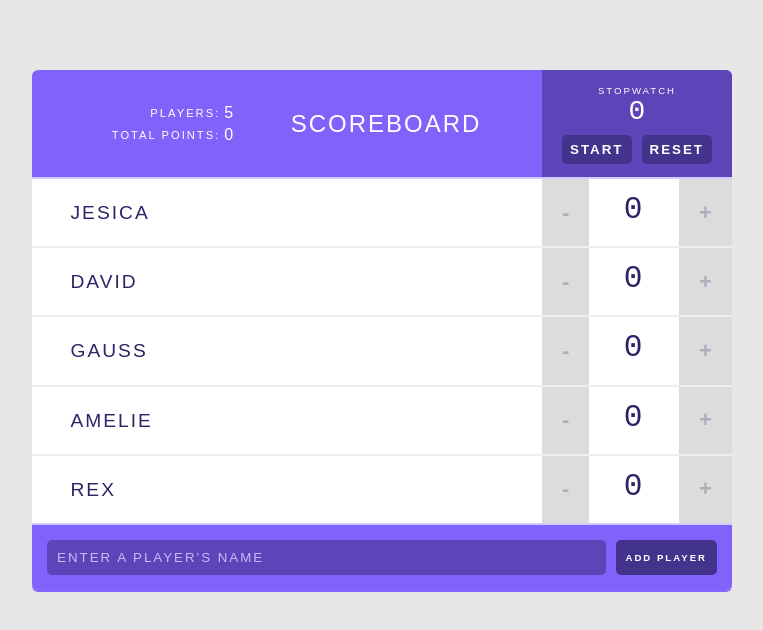
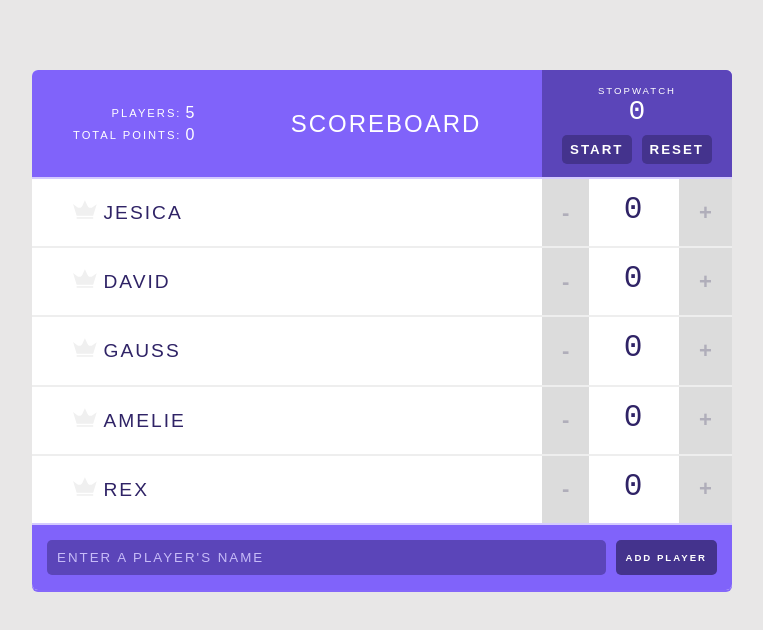
Before and after one commit to Smukat/scoreboard-react, a React (Create React App) app: page / in a window 1280 px wide. Shown: the top 630 px of the page, without its empty margins (258-1021 px from the left). Built offline with nearby package versions, Linux system fonts and the light colour scheme.

Commit message:
icon feature
Implemented a crown that lights up on the player with higher score

```diff
--- a/package.json
+++ b/package.json
@@ -4,6 +4,7 @@
   "private": true,
   "dependencies": {
     "gh-pages": "^2.0.1",
+    "prop-types": "^15.6.2",
     "react": "^16.6.0",
     "react-dom": "^16.6.0",
     "react-scripts": "2.1.0"
--- a/src/App.css
+++ b/src/App.css
@@ -210,6 +210,7 @@
   width: 190px;
 }
 
+
   .counter-action {
     border: none;
     font-size: 1.15em;
--- a/src/App.js
+++ b/src/App.js
@@ -4,8 +4,6 @@
 import AddPlayerForm from './components/AddPlayerForm';
 
 import './App.css';
-
-
 
 
 class App extends Component {
@@ -69,9 +67,7 @@
   render() {
     return (
      <div className="scoreboard">
-       <Header
-       title="Scoreboard"
-       players={this.state.players} />
+       <Header players={this.state.players} />
        {/* Players List */}
        {this.state.players.map((player, index) =>
         <Player
--- a/src/components/AddPlayerForm.js
+++ b/src/components/AddPlayerForm.js
@@ -1,27 +1,33 @@
 import React, { Component } from 'react';
+import PropTypes from 'prop-types';
 
 class AddPlayerForm extends Component {
 
-    state = {
-        value: "",
+  static propTypes = {
+    addPlayer: PropTypes.func
   };
 
-    valueChange = (e) => {
-        this.setState({value: e.target.value});
-    }
+  playerInput = React.createRef();
+
   handleSubmit = (e) => {
     e.preventDefault();
-       this.props.addPlayer(this.state.value);
-       this.setState({value: ""});
-    };
+    this.props.addPlayer(this.playerInput.current.value);
+    e.currentTarget.reset();
+  }
+
   render() {
     return (
       <form onSubmit={this.handleSubmit}>
-                <input type="text"
+        <input
+          type="text"
+          ref={this.playerInput}
           placeholder="Enter a player's name"
-                value={this.state.value}
-                onChange={this.valueChange} />
-                <input type="submit" value="Add Player"/>
+        />
+
+        <input
+          type="submit"
+          value="Add Player"
+        />
       </form>
     );
   }
--- a/src/components/Counter.js
+++ b/src/components/Counter.js
@@ -1,15 +1,20 @@
 import React from 'react';
+import PropTypes from 'prop-types';
 
-const Counter = (props) => {
-    let index = props.index;
-    return (
-        <div className="counter">
-        <button className="counter-action decrement" onClick={() => props.changeScore(index, -1)}> - </button>
-        <span className="counter-score">{props.score}</span>
-        <button className="counter-action increment" onClick={() => props.changeScore(index, +1)}> + </button>
-      </div>
-      );
+const Counter = ({ index, score, changeScore }) => {
+  return (
+    <div className="counter">
+      <button className="counter-action decrement" onClick={() => changeScore(index, -1)}> - </button>
+      <span className="counter-score">{ score }</span>
+      <button className="counter-action increment" onClick={() => changeScore(index, 1)}> + </button>
+    </div>
+  );
 }
 
+Counter.propTypes = {
+  index: PropTypes.number,
+  score: PropTypes.number,
+  changeScore: PropTypes.func
+};
 
-  export default Counter
+export default Counter;
--- a/src/components/Header.js
+++ b/src/components/Header.js
@@ -1,15 +1,25 @@
-import React, { Component } from 'react';
+import React from 'react';
+import PropTypes from 'prop-types';
 import Stats from './Stats';
 import Stopwatch from './Stopwatch';
 
-const Header = (props)  => {
+const Header = ({ players, title }) => {
   return (
     <header>
-      <Stats players={props.players} />
-        <h1>{props.title}</h1>
+      <Stats players={players} />
+      <h1>{ title }</h1>
       <Stopwatch />
     </header>
   );
 }
 
-  export default Header
+Header.propTypes = {
+  title: PropTypes.string,
+  players: PropTypes.arrayOf(PropTypes.object).isRequired
+};
+
+Header.defaultProps = {
+  title: 'Scoreboard'
+};
+
+export default Header;
--- /dev/null
+++ b/src/components/Icon.js
@@ -0,0 +1,14 @@
+import React from 'react';
+import PropTypes from "prop-types";
+
+const Icon = (props) =>
+  <svg viewBox="0 0 44 35" className={ props.isHighScore ? 'is-high-score' : null }>
+    <path d="M26.7616 10.6207L21.8192 0L16.9973 10.5603C15.3699 14.1207 10.9096 15.2672 7.77534 12.9741L0 7.24138L6.56986 28.8448H37.0685L43.5781 7.72414L35.7425 13.0948C32.6685 15.2672 28.3288 14.0603 26.7616 10.6207Z" transform="translate(0 0.301727)"/>
+    <rect width="30.4986" height="3.07759" transform="translate(6.56987 31.5603)"/>
+  </svg>;
+
+Icon.propTypes = {
+  isHighScore: PropTypes.bool
+};
+
+export default Icon;
--- a/src/components/Player.js
+++ b/src/components/Player.js
@@ -1,18 +1,47 @@
-import React, { Component } from 'react';
+import React, { PureComponent } from 'react';
+import PropTypes from 'prop-types';
 import Counter from './Counter';
+import Icon from './Icon';
 
-const Player = (props) => {
+class Player extends PureComponent {
+
+  static propTypes = {
+    changeScore: PropTypes.func.isRequired,
+    removePlayer: PropTypes.func.isRequired,
+    name: PropTypes.string.isRequired,
+    score: PropTypes.number.isRequired,
+    id: PropTypes.number.isRequired,
+    index: PropTypes.number.isRequired
+  };
+
+  render() {
+
+    const {
+      name,
+      id,
+      score,
+      index,
+      removePlayer,
+      changeScore
+    } = this.props;
+
     return (
       <div className="player">
         <span className="player-name">
-        <button className="remove-player" onClick={ () => props.removePlayer(props.id)}>✖</button>
-        {props.name}</span>
+          <button className="remove-player" onClick={() => removePlayer(id)}>✖</button>
+
+          <Icon isHighScore={this.props.isHighScore} />
+          { name }
+        </span>
+
         <Counter
-        score={props.score}
-        index={props.index}
-        changeScore={props.changeScore} />
+          score={score}
+          index={index}
+          changeScore={changeScore}
+        />
       </div>
     );
   }
+}
 
-  export default Player
+export default Player;
--- a/src/components/Stats.js
+++ b/src/components/Stats.js
@@ -1,24 +1,33 @@
 import React from 'react';
+import PropTypes from 'prop-types';
 
 const Stats = (props) => {
-    const totalPlayers = props.players.length
-    const totalPoints = props.players.reduce((total, player) => {
+
+  const totalPlayers = props.players.length;
+  const totalPoints = props.players.reduce( (total, player) => {
     return total + player.score;
   }, 0);
+
   return (
     <table className="stats">
       <tbody>
         <tr>
           <td>Players:</td>
-                <td>{totalPlayers}</td>
+          <td>{ totalPlayers }</td>
         </tr>
         <tr>
           <td>Total Points:</td>
-                <td>{totalPoints}</td>
+          <td>{ totalPoints }</td>
         </tr>
       </tbody>
     </table>
   );
 }
 
+Stats.propTypes = {
+  players: PropTypes.arrayOf(PropTypes.shape({
+    score: PropTypes.number
+  })).isRequired
+};
+
 export default Stats;
--- a/src/index.css
+++ b/src/index.css
@@ -1,14 +1,240 @@
+/* ELEMENT STYLES -------------------- */
 body {
-  margin: 0;
-  padding: 0;
-  font-family: -apple-system, BlinkMacSystemFont, "Segoe UI", "Roboto", "Oxygen",
-    "Ubuntu", "Cantarell", "Fira Sans", "Droid Sans", "Helvetica Neue",
-    sans-serif;
-  -webkit-font-smoothing: antialiased;
-  -moz-osx-font-smoothing: grayscale;
+  background: #e8e7e7;
+  font-family: arial;
+  text-transform: uppercase;
 }
 
-code {
-  font-family: source-code-pro, Menlo, Monaco, Consolas, "Courier New",
-    monospace;
+header {
+  color: #FFF;
+  padding: 5px 10px;
+  text-align: center;
+  display: flex;
+  align-items: center;
+  background-color: #8063FA;
+  border-bottom: solid 2px #D4CAFF;
 }
+
+header h1 {
+  flex-grow: 1;
+  font-size: 1.5em;
+  letter-spacing: 2px;
+  font-weight: normal;
+}
+
+/* FORMS */
+form {
+  display: flex;
+  background-color: #8063FA;
+}
+
+input[type=text] {
+  flex-grow: 1;
+  border-width: 0 0 1px 0;
+  margin: 15px 10px 15px 15px;
+  padding: 10px;
+  border-radius: 5px;
+  background-color: #5B45B9;
+  border-style: none;
+  text-shadow: none;
+  text-transform: uppercase;
+  color: #C7BCF8;
+  letter-spacing: 2px;
+  outline: none;
+}
+
+input[type=text]::-webkit-input-placeholder{
+  color: #C7BCF8;
+  letter-spacing: 2px;
+}
+
+input[type=text]:focus{
+  background-color: rgba(0, 0, 0, 0.2);
+}
+
+input[type=submit] {
+  display: block;
+  font-size: .6em;
+  margin: 15px 15px 15px 0;
+  padding: 10px;
+  background-color: #44338D;
+  border-radius: 5px;
+  border: none;
+  color: #fff;
+  letter-spacing: 2px;
+  font-weight: bold;
+  text-shadow: none;
+  text-transform: uppercase;
+  cursor: pointer;
+}
+
+button,
+input[type=submit] {
+  outline: none;
+  transition: background-color 0.2s ease,
+              color 0.2s ease;
+}
+
+/* ICONS */
+svg {
+  width: 28px;
+  height: 19px;
+  margin-right: 5px;
+  fill: #F0F0F0;
+}
+
+.is-high-score {
+  fill: #FFC657;
+  animation: grow 0.35s ease-in-out;
+  transform-origin: 50% 50%;
+}
+
+@keyframes grow {
+  50% { transform: scale(1.4) rotate(-3deg); }
+}
+
+/* COMPONENT STYLES -------------------- */
+.scoreboard {
+  background: #fff;
+  width: 700px;
+  margin: 70px auto;
+  box-shadow: 0 2px 0 rgb(133, 104, 250);
+  border-radius: 6px;
+  overflow: hidden;
+}
+
+.player {
+  display: flex;
+  font-size: 1.2em;
+  border-bottom: solid 2px #EEEEEE;
+  letter-spacing: 2px;
+}
+
+  .player:last-of-type {
+    border-bottom-color: #D4CAFF;
+  }
+
+  .player-name:hover .remove-player {
+    visibility: visible;
+  }
+
+  .player-name,
+  .counter-score {
+    color: #2F2366;
+  }
+
+  .player-name {
+    flex-grow: 1;
+    line-height: 3.5em;
+    padding-left: 10px;
+  }
+
+  .remove-player {
+    font-size: 1.15em;
+    border: none;
+    outline: none;
+    visibility: hidden;
+    color: #EF5350;
+    cursor: pointer;
+    margin: 0 10px 0 0;
+    padding: 0;
+    background: none;
+  }
+
+.stats,
+.stopwatch {
+  width: 170px;
+}
+
+.stats {
+  display: flex;
+  margin: 0 0 0 28px;
+  font-weight: normal;
+}
+
+  .stats td:first-child {
+    text-align: right;
+    font-weight: normal;
+    letter-spacing: 2px;
+    font-size: .7em;
+  }
+
+  .stats td:last-child {
+    text-align: left;
+  }
+
+.stopwatch {
+  padding: 15px 10px 5px 10px;
+  margin: -5px -10px -5px 10px;
+  background: #5B45B9;
+}
+
+  .stopwatch-time {
+    display: block;
+    font-family: monospace;
+    font-size: 2.15em;
+  }
+
+  .stopwatch button {
+    margin: 8px 5px;
+    background-color: #44338D;
+    border-radius: 5px;
+    padding: 7px 8px;
+    border: none;
+    color: #fff;
+    letter-spacing: 2px;
+    font-weight: bold;
+    text-shadow: none;
+    text-transform: uppercase;
+  }
+
+  .stopwatch button:hover,
+  input[type=submit]:hover {
+    background: #fff;
+    color: #44338D;
+    cursor: pointer;
+  }
+
+  .stopwatch h2 {
+    font-size: .6em;
+    margin: 0;
+    font-weight: normal;
+    letter-spacing: 2px;
+  }
+
+.counter {
+  display: flex;
+  width: 190px;
+}
+
+  .counter-action {
+    border: none;
+    font-size: 1.15em;
+    font-weight: bold;
+    color: #B0AEBA;
+    background-color: #DCDCDC;
+    display: block;
+    padding: 20px 20px;
+    cursor: pointer;
+    outline: none;
+  }
+
+  .counter-action:hover {
+    color: #fff;
+  }
+
+  .increment:hover {
+    background: #83D97C;
+  }
+
+  .decrement:hover {
+    background: #EF5350;
+  }
+
+  .counter-score {
+    flex-grow: 1;
+    text-align: center;
+    font-family: monospace;
+    font-size: 2em;
+    line-height: 2em;
+  }
```
Also changed, not shown: src/components/App.js (added, +100 -0 lines), src/components/Stopwatch.js (+22 -22 lines), 1 other file (tests, documents, lock files or other folders). Lines whose indentation alone changed are shown as unchanged.
